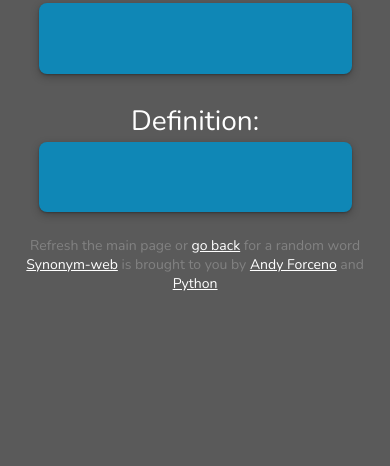
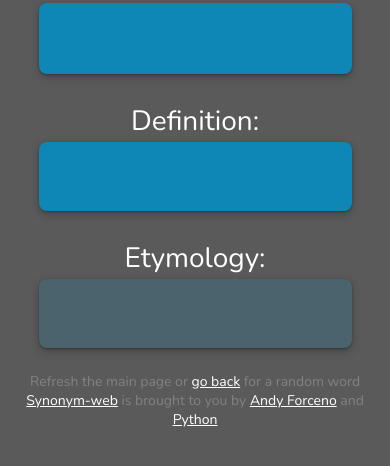
Before and after one commit to sophieforceno/synonym-web, a Flask app: template app/templates/index.html in a window 390 px wide. Shown: the part 180-646 px from the top of the page. Run offline with Flask 2, Linux system fonts and the light colour scheme; the template is opened without the code that fills it, so the values that code supplies are empty; some web fonts are replaced.

Commit message:
Added etymology

```diff
--- a/app/app.py
+++ b/app/app.py
@@ -8,9 +8,9 @@ import random
 import requests
 
 # API key for dictionaryapi.com thesaurus
-syn_key = "< INSERT API KEY HERE >"
+syn_key = "dba020ec-28cf-44cc-b5f0-b93f1bfcd6f9"
 # API key for dictionaryapi.com dictionary
-dict_key = "< INSERT API KEY HERE >"
+dict_key = "31e86373-e2c2-4d6b-b5e1-045d3ff9179a"
 
 
 class ReverseProxied(object):
@@ -68,28 +68,35 @@ def findkeys(node, keyval):
 
 def get_defin(word):
     url = "https://dictionaryapi.com/api/v3/references/collegiate/json/%s?key=%s" % (word, dict_key)
-
     response = requests.get(url).text
     json_data = json.loads(response)
+
     defs = list(flatten(findkeys(json_data, 'shortdef')))
     speechparts = list(findkeys(json_data, 'fl'))
     combined = [val for pair in zip(speechparts, defs) for val in pair]
     i = iter(combined)
     combined = dict(zip(i, i))
 
+    try:
+        etymology = list(flatten(findkeys(json_data, 'et')))[1]
+        etymology = etymology.replace('{it}', '<i>').replace('{/it}', '</i>')
+    except:
+        etymology = "No etymology"
+
     if combined:
-        return combined
+        return (combined, etymology)
     else:
-        combined = "No synonyms found"
-        return combined
+        combined = "No definitions found"
+        return (combined, etymology)
 
-
+''' TODO: Synlists should be returned formatted
+          instead of being formatted in the template  '''
 def get_synonyms(word):
     url = "https://www.dictionaryapi.com/api/v3/references/thesaurus/json/%s?key=%s" % (word, syn_key)
     response = requests.get(url).text
     json_data = json.loads(response)
     syns = list(findkeys(json_data, 'syns'))
-    # Iterate and recurse your way to a list of synonym lists!
+
     synlists = [s for g in syns for s in g ]
 
     if synlists:
@@ -114,10 +121,10 @@ def index():
     wordlist.close()
 
     words = get_synonyms(word)
-    defin = get_defin(word)
+    defin, etym = get_defin(word)
 
     return render_template(
-        'index.html', word=word, synonyms=words, definitions=defin)
+        'index.html', word=word, synonyms=words, definitions=defin, etymology=etym)
 
 
 @app.route('/words/<word>', methods=['GET', 'POST'])
@@ -126,25 +133,34 @@ def get_words(word):
         word = request.form['word']
 
     words = get_synonyms(word)
-    defin = get_defin(word)
+    defin, etym = get_defin(word)
     checkword = checkspelling(word)
 
     return render_template(
-        'index.html', word=word, synonyms=words, definitions=defin, spellcheck=checkword)
+        'index.html', word=word, synonyms=words, definitions=defin, etymology=etym, spellcheck=checkword)
 
 
-# For easier web development
-# Send no-cache headers to browser
-#@app.after_request
-#def set_response_headers(response):
-#    response.headers['Cache-Control'] = 'no-cache, no-store, must-revalidate'
-#    response.headers['Pragma'] = 'no-cache'
-#    response.headers['Expires'] = '0'
-#    return response
+''' Sends no-cache headers to browser, for easier web development '''
+@app.after_request
+def set_response_headers(response):
+    response.headers['Cache-Control'] = 'no-cache, no-store, must-revalidate'
+    response.headers['Pragma'] = 'no-cache'
+    response.headers['Expires'] = '0'
+    return response
+
+''' Allows printing of debug msgs from jinga2 templates '''
+#@app.context_processor
+#def utility_functions():
+#    def print_in_console(message):
+#        print(str(message))
+
+#    return dict(mdebug=print_in_console)
+
+
 
 if __name__ == '__main__':
-    app.config.update(TEMPLATES_AUTO_RELOAD=False)
-    #app.config.update(TEMPLATES_AUTO_RELOAD=True)
+    #app.config.update(TEMPLATES_AUTO_RELOAD=False)
+    app.config.update(TEMPLATES_AUTO_RELOAD=True)
     app.config['PREFERRED_URL_SCHEME'] = 'http'
-    #app.run(host='localhost', port=5000, threaded=True, debug=True)
-    app.run(host='0.0.0.0', port=5000, threaded=True, debug=False)
+    app.run(host='0.0.0.0', port=5000, threaded=True, debug=True)
+    #app.run(host='0.0.0.0', port=5000, threaded=True, debug=False)
--- a/app/static/stylesheet.css
+++ b/app/static/stylesheet.css
@@ -51,7 +51,7 @@ input[type=text]:focus {
 }
 
 #button {
-    background-color: rgb(35, 191, 193);  /* rgb(21, 180, 228); */
+    background-color: rgb(35, 191, 193);
     border: none;
     color: white;
     margin: 2px;
@@ -98,14 +98,31 @@ div.content {
 
 .synonyms {
   background: rgb(15,135,182);
-  font-family: 'Ubuntu', sans-serif;
+  font-family: 'Roboto+slab', sans-serif;
   font-size: 25px;
   position: relative;
   width: 70%;
   height: 50%;
   margin: 2px;
   padding: 20px;
-  line-height: 30px;
+  /*line-height: 30px;*/
+  box-shadow: 0 1px 2px 0 rgba(0, 0, 0, 0.25),
+              0 3px 9px 0 rgba(0, 0, 0, 0.25);
+  color: white;
+  /*text-align: center;*/
+  border-radius: 8px;
+}
+
+.etymology {
+  background: rgb(15,135,182, 0.2);
+  font-family: 'Roboto+slab', sans-serif;
+  font-size: 25px;
+  position: relative;
+  width: 70%;
+  height: 50%;
+  margin: 2px;
+  padding: 20px;
+  /*line-height: 30px;*/
   box-shadow: 0 1px 2px 0 rgba(0, 0, 0, 0.25),
               0 3px 9px 0 rgba(0, 0, 0, 0.25);
   color: white;
@@ -125,7 +142,6 @@ div.content {
   position: relative;
   width: 98%;
   height: 20%;
-  /* margin: 20px; */
   margin-top: 5%;
   padding: 4px;
   color: rgb(130, 130, 130);
@@ -149,7 +165,7 @@ a:hover {
 @media only screen and (min-device-width : 320px) and (max-device-width : 640px) {
   div.synonyms {
     background: rgb(15,135,182);
-    font-family: 'Ubuntu', sans-serif;
+    font-family: 'Nunito', sans-serif;
     font-size: 22px;
     position: relative;
     width: 90%;
@@ -163,6 +179,22 @@ a:hover {
     text-align: justify;
     border-radius: 8px;
   }
+
+  div.etymology {
+  background: rgb(15,135,182, 0.2);
+  font-family: 'Roboto+slab', sans-serif;
+  font-size: 22px;
+  position: relative;
+  width: 90%;
+  height: 50%;
+  margin: 2px;
+  padding: 20px;
+  box-shadow: 0 1px 2px 0 rgba(0, 0, 0, 0.25),
+              0 3px 9px 0 rgba(0, 0, 0, 0.25);
+  color: white;
+  text-align: justify;
+  border-radius: 8px;
+}
 
   div.search-wrap {
     background: rgb(15,135,182);
--- a/app/templates/index.html
+++ b/app/templates/index.html
@@ -43,14 +43,14 @@
     <!-- If spellcheck is non-null, the user misspelled the search query -->
   {% elif spellcheck and (spellcheck != word) %}
         Did you mean
+        <!-- If the list has > 1 element, and we're on the last element, no "," but add a "or" and "?" -->
+        <!-- Or if it has just one element, no "," and add a "?" (no "or") -->
+        <!-- If not the last element in loop, add "," to end -->
         {% for s in spellcheck %}
-          <!-- If the list has > 1 element, and we're on the last element, no "," but add a "or" and "?" -->
           {% if (loop.last) and (loop.length > 1) %}
             or <a href="../words/{{s}}">{{ s }}</a>?
-          <!-- Or if it has just one element, no "," and add a "?" (no "or") -->
           {% elif (loop.length == 1) %}
                <a href="../words/{{s}}">{{ s }}</a>?
-          <!-- If not the last element in loop, add "," to end -->
           {% elif not loop.last %}
             <a href="../words/{{s}}">{{ s }}</a>,
           {% endif %}
@@ -73,6 +73,13 @@
     {{definitions}}
 {% endif %}
 </div></div>
+<p>
+<div class="textbox">
+  Etymology: <br></div>
+<div class="etymology">
+  <div class="text-wrap">
+    {{ etymology|safe }}
+</div></div>
 <div class="footer">Refresh the main page or <a href="../">go back</a> for a random word<br>
 <a href="https://github.com/andyforceno/synonym-web">Synonym-web</a> is brought to you by <a href="https://github.com/andyforceno">Andy Forceno</a> and <a href="https://www.python.org/">Python</a>
 </div>
```
